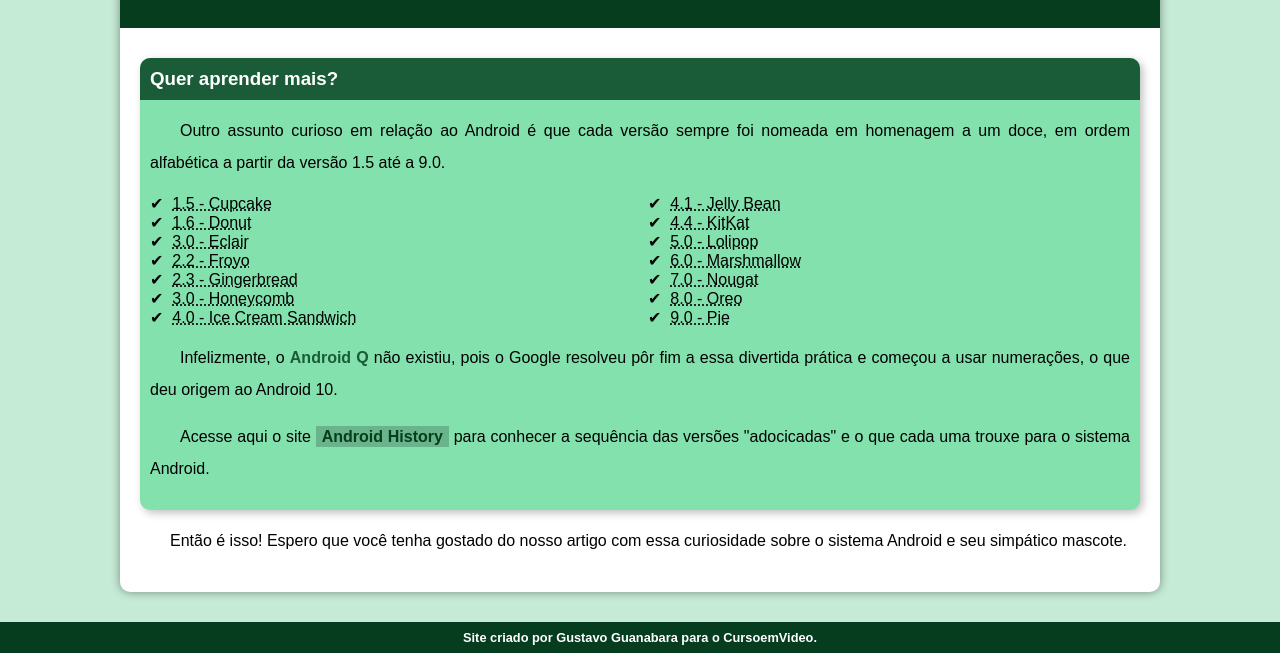
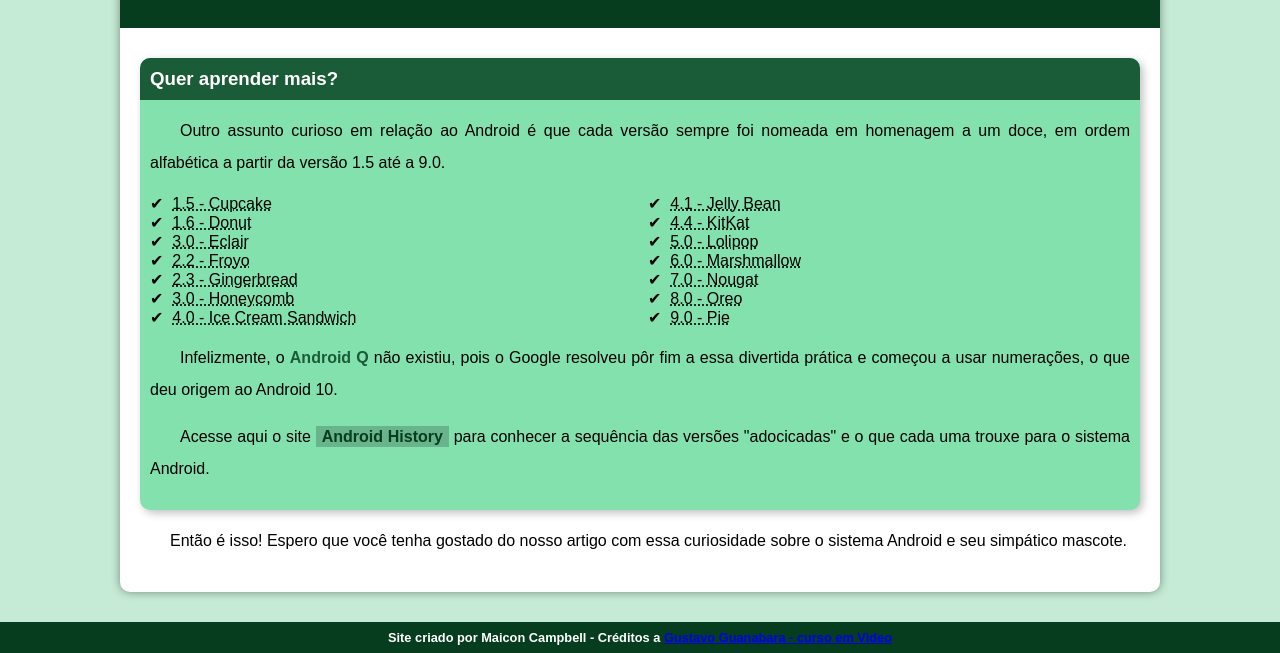
Before and after one commit to MaiconCampbell/HTML---CSS3, a plain HTML site: page index.html in a window 1280 px wide. Shown: the part 2419-3072 px from the top of the page. Drawn offline with Linux system fonts and the light colour scheme.

Commit message:
Atualizando o footer

```diff
--- a/index.html
+++ b/index.html
@@ -128,9 +128,10 @@
       </article>
     </main>
 
-    <footer>
-      <p>Site criado por Gustavo Guanabara para o CursoemVideo.</p>
-    </footer>
+     <footer>
+    <p>Site criado por Maicon Campbell - Créditos a <a
+        href="https://www.youtube.com/channel/UCrWvhVmt0Qac3HgsjQK62FQ">Gustavo Guanabara - curso em Video</a></p>
+  </footer>
   </div>
 
 
```
